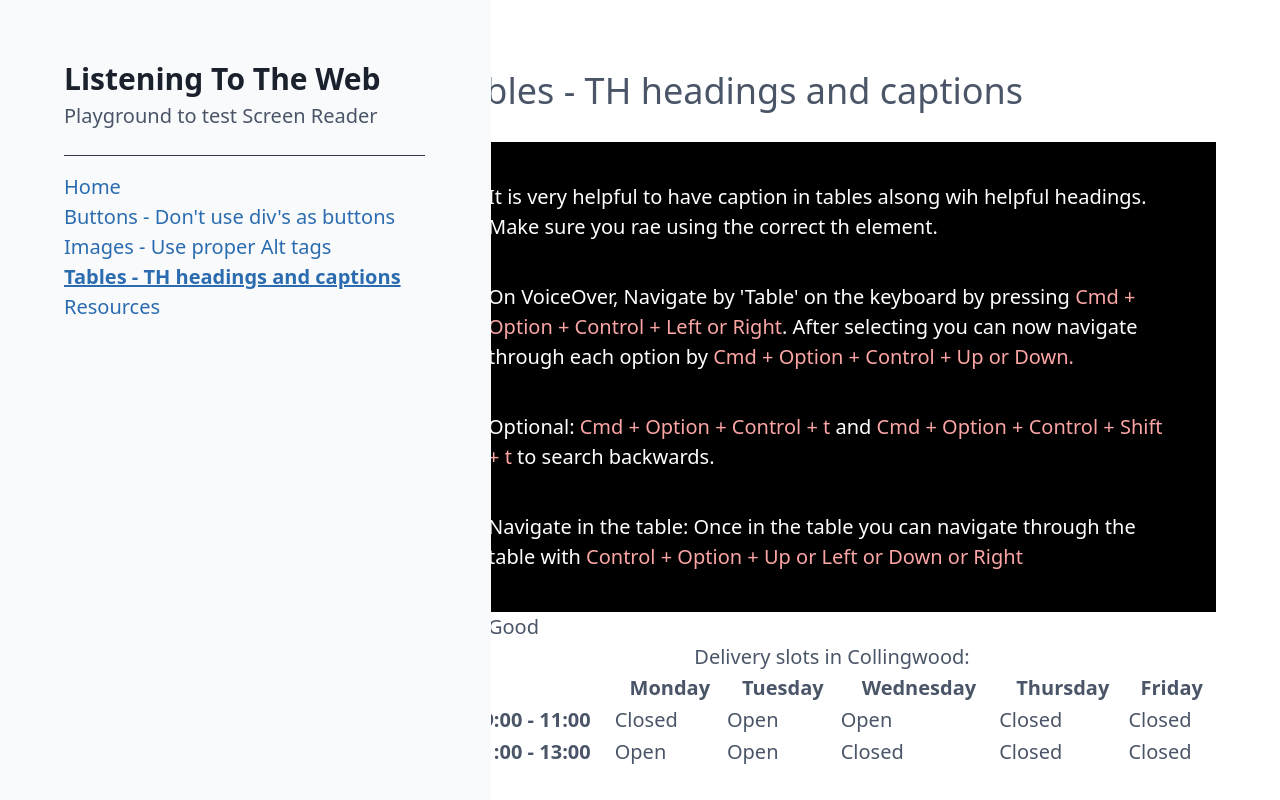
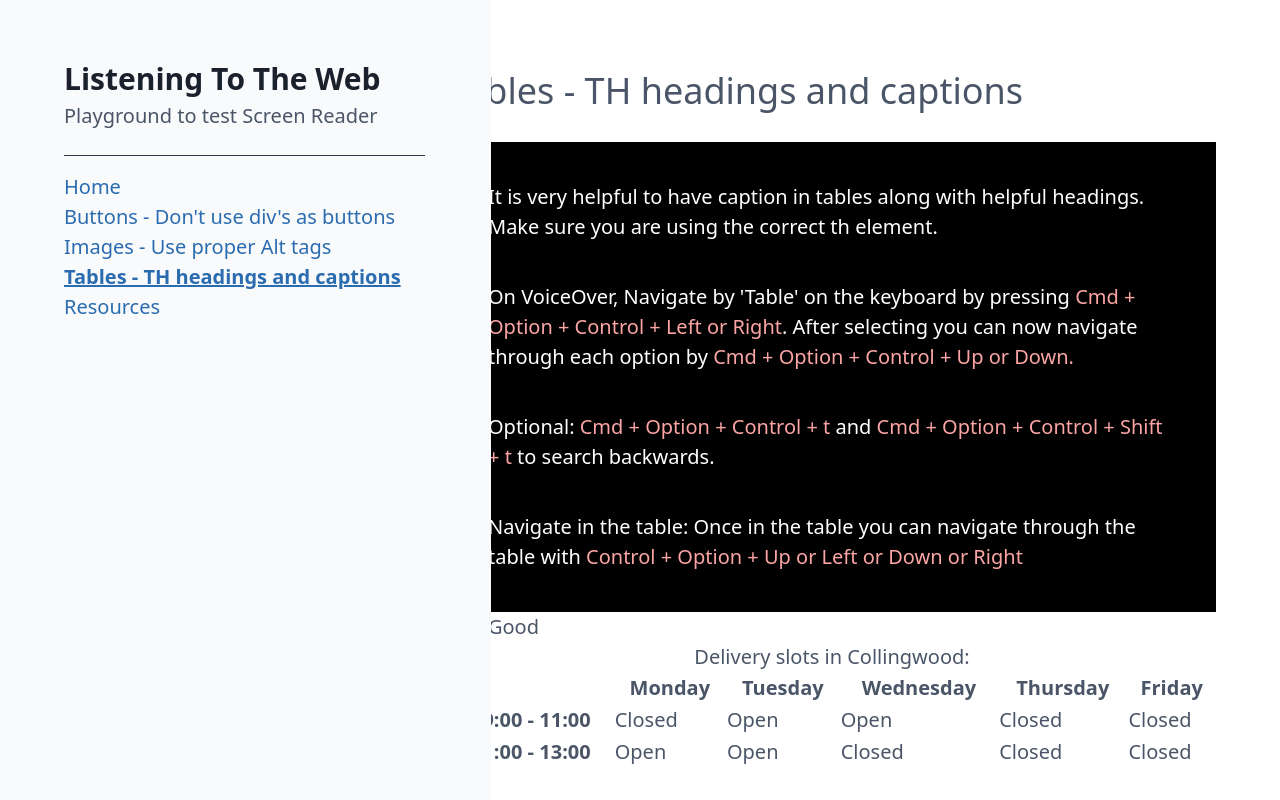
Before and after one commit to PortableStudios/listening-to-the-web, a Next.js app: page /table in a window 1280 px wide. Shown: the top 800 px of the page. Built offline with nearby package versions, Linux system fonts and the light colour scheme.

Commit message:
fix: spelling error

```diff
--- a/src/pages/table.tsx
+++ b/src/pages/table.tsx
@@ -19,7 +19,7 @@ const Table = () => (
     <Content>
       <MainHeading>Tables - TH headings and captions</MainHeading>
       <CallOut>
-        It is very helpful to have caption in tables alsong wih helpful headings. Make sure you rae
+        It is very helpful to have caption in tables along with helpful headings. Make sure you are
         using the correct th element.
         <div className="mt-10">
           On VoiceOver, Navigate by &#39;Table&#39; on the keyboard by pressing
```
